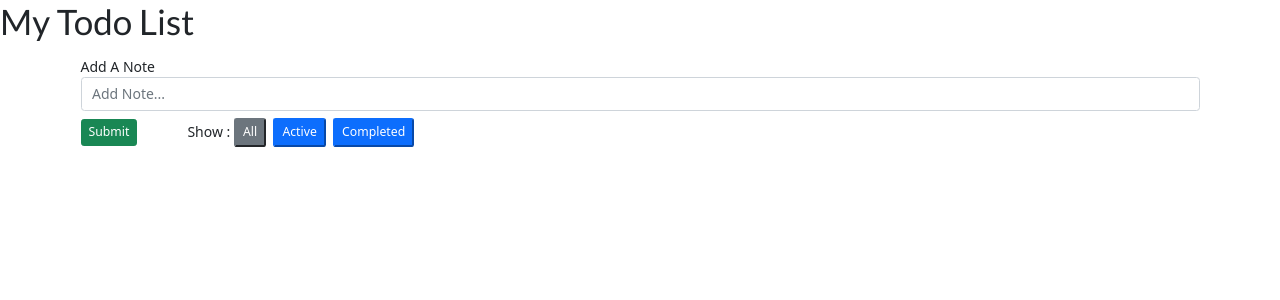
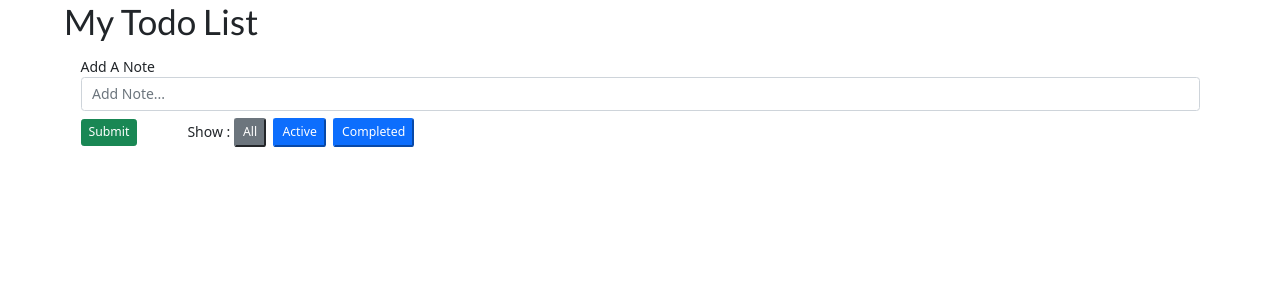
Before and after one commit to Tarun-appiness94/Todo-app-redux, a React (Create React App) app: page / in a window 1280 px wide. Shown: the top 300 px of the page. Built offline with nearby package versions, Linux system fonts and the light colour scheme.

Commit message:
update 8

```diff
--- a/src/App.js
+++ b/src/App.js
@@ -6,7 +6,7 @@ import TodoList from './components/TodoList/TodoList';
 const App = () => {
 	return (
 		<div>
-			<h1>My Todo List</h1>
+			<h1 style={{marginLeft: "5%"}}>My Todo List</h1>
 			<AddTodoForm />
 			<TodoList />
 		</div>
```
